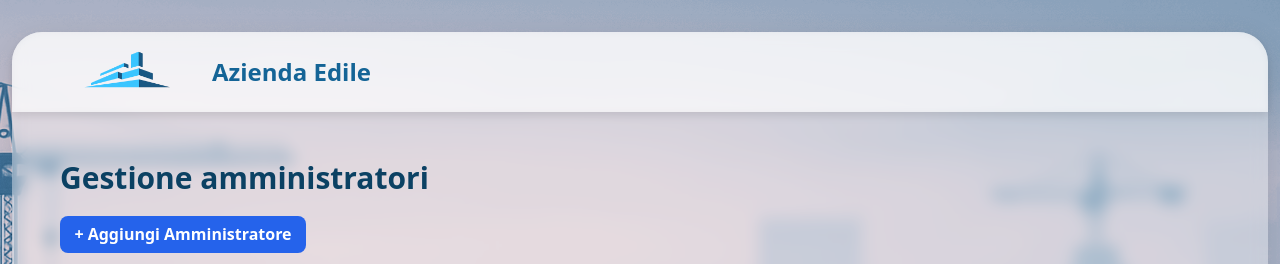
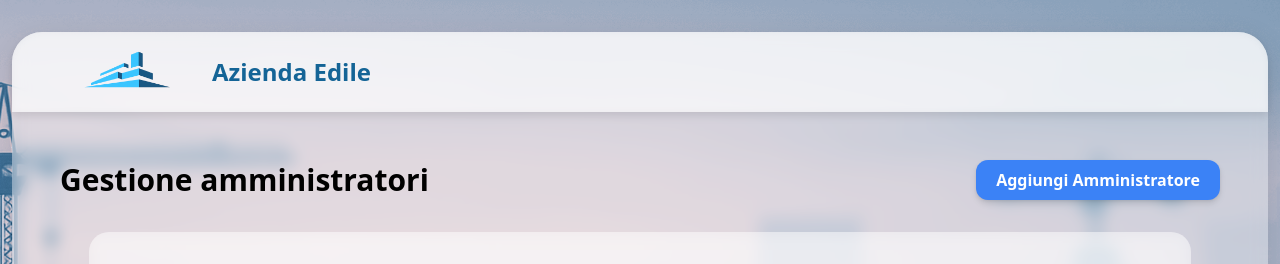
Before and after one commit to N0tPasquy/AziendaEdile, a Flask app: page /dashboard_sysadmin in a window 1280 px wide. Shown: the top 264 px of the page. Run offline with Flask 3, Linux system fonts and the light colour scheme; data that the repository does not hold is empty; some libraries are stand-ins or nearby versions.

Commit message:
Pulsante "aggiungi amministratore" nella dashboard_sysadmin spostato e modificato in modo da essere più coerente con il resto del desing della pagina.

```diff
--- a/static/css/dashboard_sysadmin.css
+++ b/static/css/dashboard_sysadmin.css
@@ -181,12 +181,27 @@
     color: white;
 }
 
+/* ====== Stile pulsante aggiungi amministratore ====== */
 .add-btn {
-    background: #2563eb;
+    background: #3b82f6; /* Blu leggermente più chiaro per coerenza */
     color: white;
-    padding: 0.4rem 0.9rem;
-    border-radius: 0.5rem;
+    padding: 0.5rem 1.25rem; /* Aumento leggermente il padding per renderlo più 'importante' */
+    border-radius: 0.75rem; /* Aumento il raggio per essere più smussato (come la card) */
     font-weight: 600;
+    cursor: pointer; /* Aggiunto cursore per UX */
+
+    /* AGGIUNTA CHIAVE: Ombra morbida per dare profondità */
+    box-shadow: 0 4px 6px rgba(0, 0, 0, 0.1), 0 1px 3px rgba(0, 0, 0, 0.08);
+
+    /* AGGIUNTA CHIAVE: Transizione per l'effetto hover */
+    transition: all 0.2s ease-in-out;
+}
+
+/* Stile per l'interazione (effetto hover) */
+.add-btn:hover {
+    background: #2563eb; /* Torna al blu scuro al passaggio del mouse */
+    transform: translateY(-1px); /* Piccolo sollevamento (pop out) per l'interazione */
+    box-shadow: 0 6px 8px rgba(0, 0, 0, 0.15), 0 2px 4px rgba(0, 0, 0, 0.1);
 }
 
 /* Pulsante elimina (rosso) coerente con gli altri modali */
--- a/templates/dashboard_sysadmin.html
+++ b/templates/dashboard_sysadmin.html
@@ -37,14 +37,13 @@
             </div>
         </div>
 
-        <div class="inte">
-            <h1 class="text-3xl font-bold text-left mb-5">Gestione amministratori</h1>
-            <!-- PULSANTE AGGIUNGI AMMINISTRATORE AZIENDALE -->
-            <div class="text-left">
-                <button onclick="openAddModal()" class="add-btn">
-                    + Aggiungi Amministratore
-                </button>
-            </div>
+        <!-- PULSANTE AGGIUNGI AMMINISTRATORE AZIENDALE -->
+        <div class="flex items-center justify-between mb-5">
+            <h1 class="text-3xl font-bold text-left m-0">Gestione amministratori</h1>
+
+            <button onclick="openAddModal()" class="add-btn">
+                Aggiungi Amministratore
+            </button>
         </div>
 
         <div class="">
```
